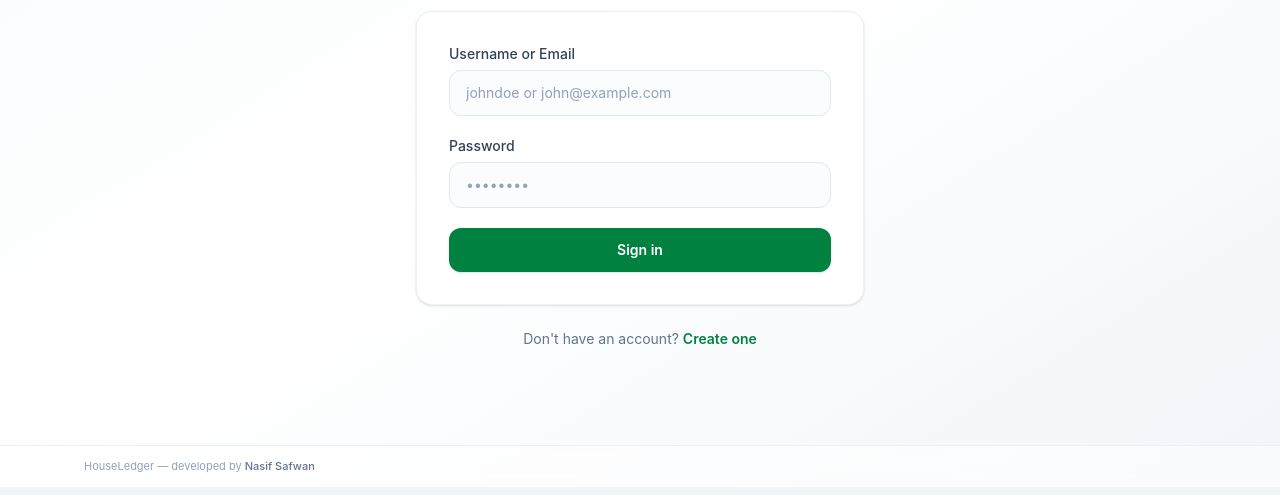
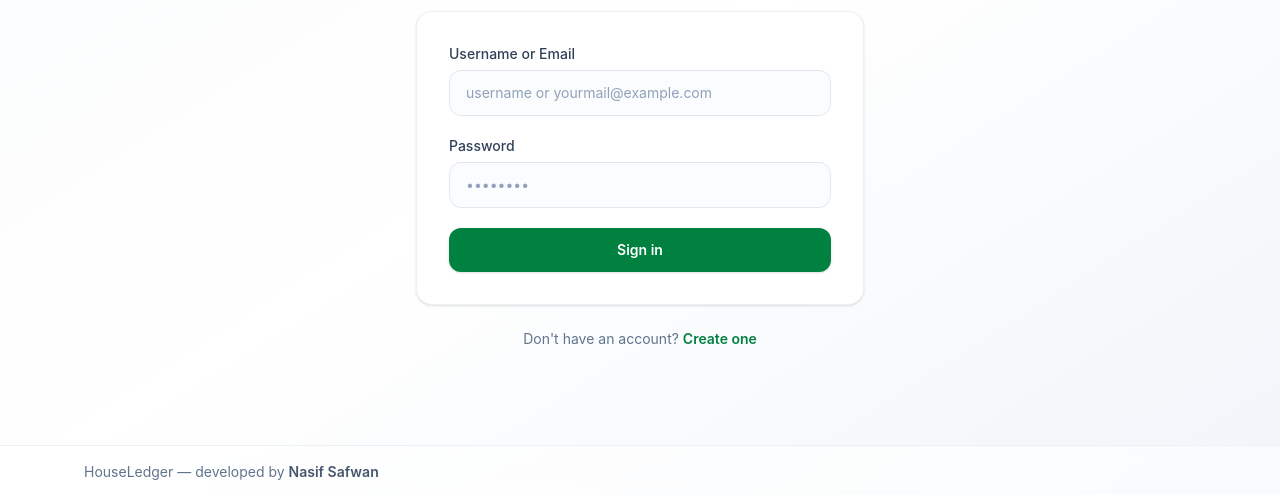
Before and after one commit to nasifsafwan/House-Ledger, a React (Vite) app in the folder frontend/: page /login in a window 1280 px wide. Shown: the part 320-815 px from the top of the page. Built offline with nearby package versions, Linux system fonts and the light colour scheme; no server answers.

Commit message:
style: increase footer font size and update login placeholders
- Increased developer credit font size on landing page and dashboard layout
- Updated login placeholders for better clarity

```diff
--- a/frontend/src/components/Layout.jsx
+++ b/frontend/src/components/Layout.jsx
@@ -108,9 +108,9 @@ export default function Layout({ children }) {
 
       {/* ─── Footer ─── */}
       <footer className="border-t border-slate-200/60 bg-white/60 backdrop-blur-sm">
-        <div className="mx-auto max-w-6xl px-5 py-3">
-          <p className="text-[11px] text-slate-400">
-            HouseLedger — developed by <span className="font-medium text-slate-500">Nasif Safwan</span>
+        <div className="mx-auto max-w-6xl px-5 py-4">
+          <p className="text-sm text-slate-500">
+            HouseLedger — developed by <span className="font-semibold text-slate-600">Nasif Safwan</span>
           </p>
         </div>
       </footer>
--- a/frontend/src/pages/LandingPage.jsx
+++ b/frontend/src/pages/LandingPage.jsx
@@ -307,8 +307,8 @@ export default function LandingPage() {
                         </nav>
                     </div>
                     <div className="mt-8 border-t border-slate-100 pt-6">
-                        <p className="text-[11px] text-slate-400">
-                            Developed by - <span className="font-medium text-slate-500">Nasif Safwan</span>
+                        <p className="text-sm text-slate-500">
+                            Developed by - <span className="font-semibold text-slate-600">Nasif Safwan</span>
                         </p>
                     </div>
                 </div>
--- a/frontend/src/pages/Login.jsx
+++ b/frontend/src/pages/Login.jsx
@@ -61,7 +61,7 @@ export default function Login() {
                                 <input
                                     className="w-full rounded-xl border border-slate-200 bg-slate-50/50 px-4 py-3 text-sm transition-all placeholder:text-slate-400 focus:bg-white"
                                     type="text"
-                                    placeholder="johndoe or john@example.com"
+                                    placeholder="username or yourmail@example.com"
                                     value={identifier}
                                     onChange={(e) => setIdentifier(e.target.value)}
                                     required
```
